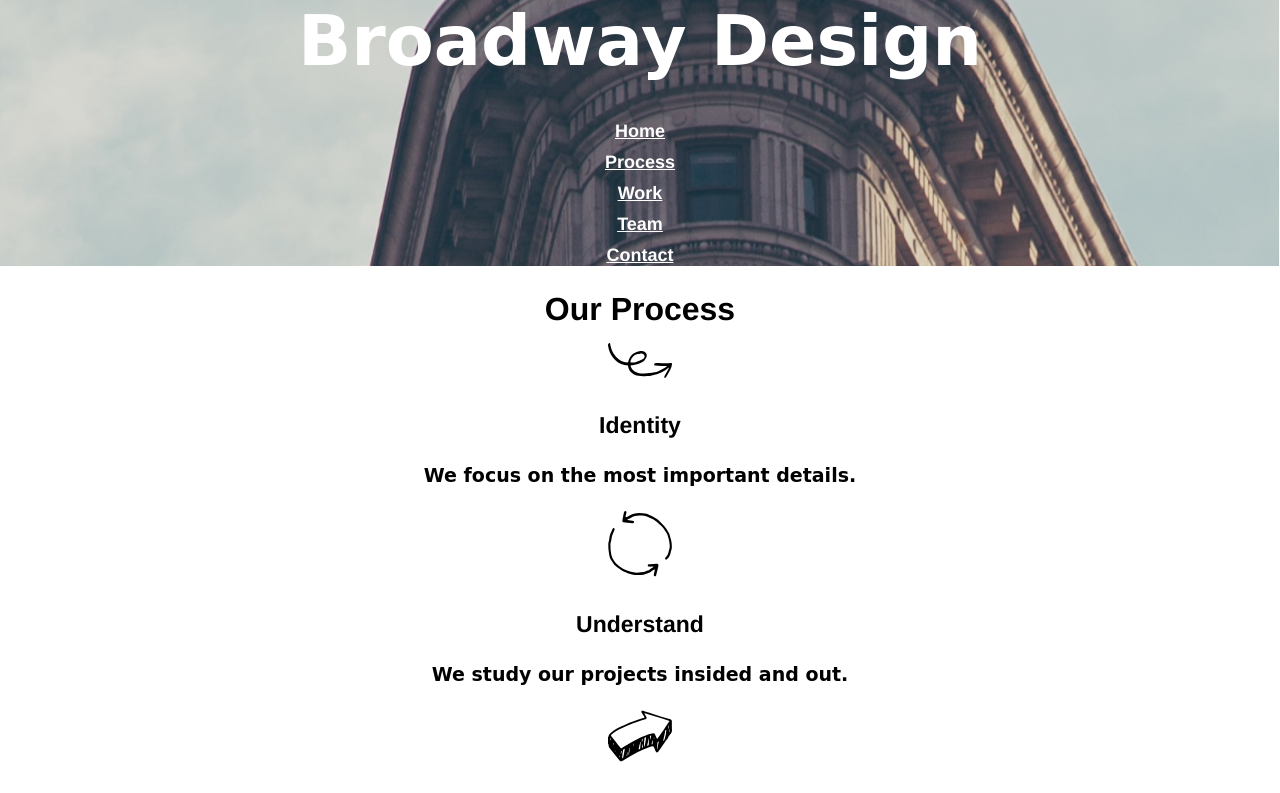
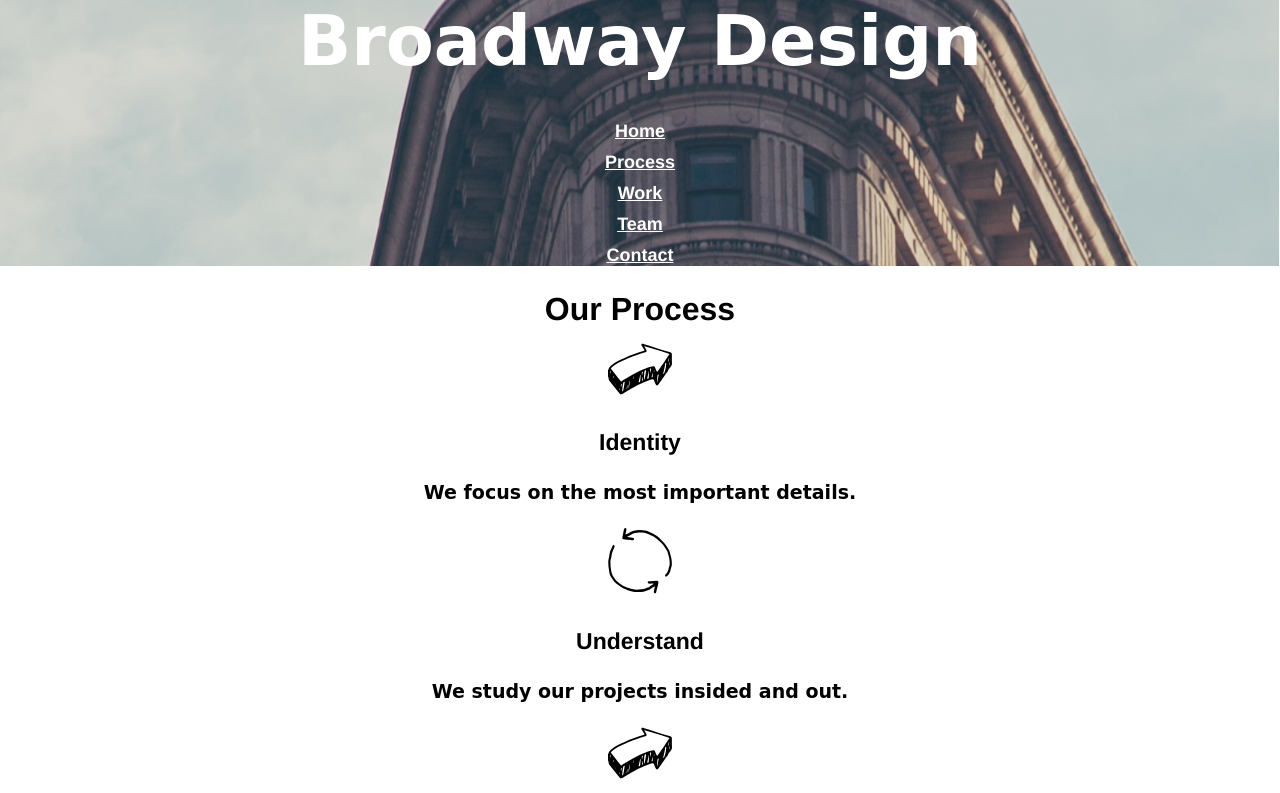
Before and after one commit to CoderJones91/Broadway, a plain HTML site: page index.html in a window 1280 px wide. Shown: the top 793 px of the page. Drawn offline with Linux system fonts and the light colour scheme; files whose address does not match are found by name.

Commit message:
test images update

```diff
--- a/index.html
+++ b/index.html
@@ -26,13 +26,13 @@
     <!-- Process Section -->
     <div id="process" class="pro">
             <h2>Our Process</h2>
-            <img class="proimgs" src="/Users/anthony/GitHub/CodecademyProjects/Broadway/resources/images/identify.svg" alt="identity">
+            <img class="proimgs" src="Broadway/resources/images/execute.svg" alt="identity">
             <h3>Identity</h3>
             <p class="prop">We focus on the most important details.</p>
             <img class="proimgs" src="/Users/anthony/GitHub/CodecademyProjects/Broadway/resources/images/understand.svg" alt="understand">
             <h3>Understand</h3>
             <p class="prop">We study our projects insided and out.</p>
-            <img class="proimgs" src="/Users/anthony/GitHub/CodecademyProjects/Broadway/resources/images/execute.svg" alt="execute">
+            <img class="proimgs" src="Broadway/resources/images/execute.svg" alt="execute">
             <h3>Execute</h3>
             <p class="prop">We put everything we have into our work.</p>
     </div>
@@ -64,8 +64,6 @@
         </p>
     </div>
 
-
-
 </body>
 
 </html>
--- a/resources/css/style.css
+++ b/resources/css/style.css
@@ -78,6 +78,13 @@ p{
     font-size: 19px;
     margin: 25px auto;
 }
+.foot{
+    /* Div Class for Footer */
+    background-color: dimgray;
+    text-align: left;
+    margin: 0;
+    padding: 0;
+}
 .footp{
     /* Styles for Copyright Text */
     font-size: 11px;
@@ -87,10 +94,3 @@ p{
     padding: 0;
 
 }
-.foot{
-    /* Div Class for Footer */
-    background-color: dimgray;
-    text-align: left;
-    margin: 0;
-    padding: 0;
-}
```
